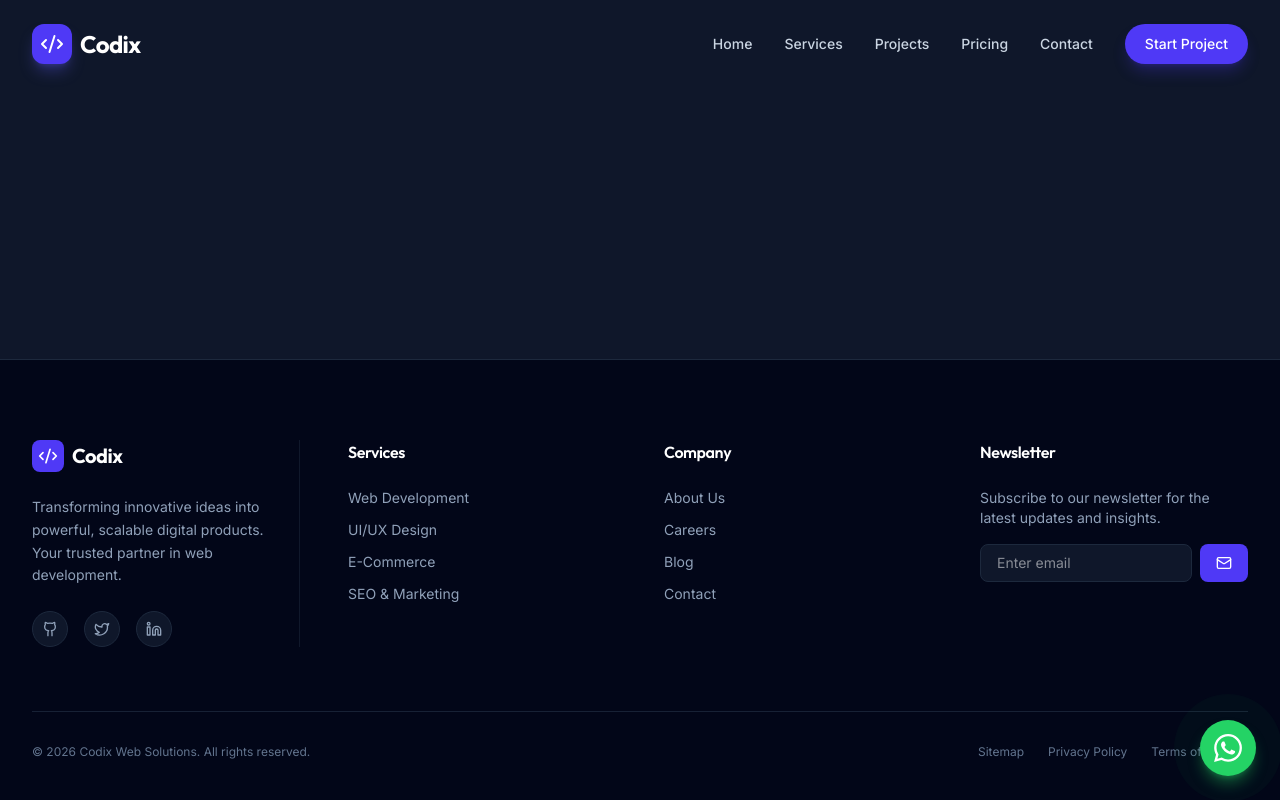
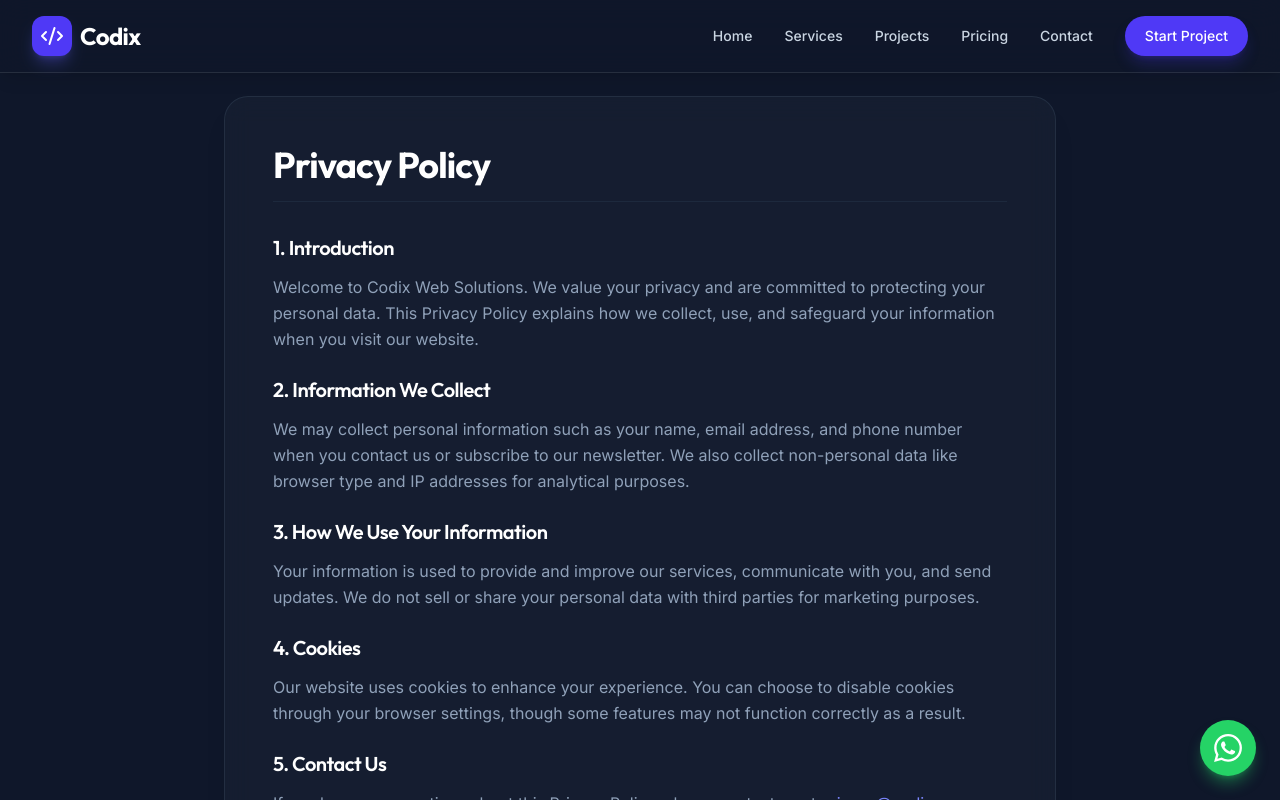
Before and after one commit to manuka8/Codix, a React (Vite) app: page /privacy in a window 1280 px wide. Shown: the top 800 px of the page. Built offline with nearby package versions, Linux system fonts and the light colour scheme.

Commit message:
implement Terms, Privacy, and Sitemap pages with updated navigation and footer links

```diff
--- a/src/App.jsx
+++ b/src/App.jsx
@@ -10,6 +10,8 @@ import AboutPage from './pages/AboutPage';
 import SitemapPage from './pages/SitemapPage';
 import CareersPage from './pages/CareersPage';
 import BlogsPage from './pages/BlogsPage';
+import PrivacyPage from './pages/PrivacyPage';
+import TermsPage from './pages/TermsPage';
 
 function App() {
   return (
@@ -24,6 +26,8 @@ function App() {
             <Route path="/sitemap" element={<SitemapPage />} />
             <Route path="/careers" element={<CareersPage />} />
             <Route path="/blogs" element={<BlogsPage />} />
+            <Route path="/privacy" element={<PrivacyPage />} />
+            <Route path="/terms" element={<TermsPage />} />
             <Route path="/pricing" element={
               <div className="pt-20 lg:pt-24">
                 <Pricing />
--- a/src/components/Footer.jsx
+++ b/src/components/Footer.jsx
@@ -85,8 +85,8 @@ const Footer = () => {
           <p>© {new Date().getFullYear()} Codix Web Solutions. All rights reserved.</p>
           <div className="flex gap-6">
             <Link to="/sitemap" className="hover:text-slate-300">Sitemap</Link>
-            <a href="#" className="hover:text-slate-300">Privacy Policy</a>
-            <a href="#" className="hover:text-slate-300">Terms of Service</a>
+            <Link to="/privacy" className="hover:text-slate-300">Privacy Policy</Link>
+            <Link to="/terms" className="hover:text-slate-300">Terms of Service</Link>
           </div>
         </div>
 
--- a/src/components/Navbar.jsx
+++ b/src/components/Navbar.jsx
@@ -24,7 +24,7 @@ const Navbar = () => {
     { name: 'Contact', href: '/#contact' },
   ];
 
-  const isOtherPage = location.pathname === '/pricing' || location.pathname === '/projects';
+  const isOtherPage = location.pathname !== '/';
 
   return (
     <nav className={`fixed top-0 w-full z-50 transition-all duration-300 ${isScrolled || isOtherPage ? 'bg-slate-900/80 backdrop-blur-lg border-b border-white/10 shadow-lg py-4' : 'bg-transparent py-6'}`}>
--- /dev/null
+++ b/src/pages/PrivacyPage.jsx
@@ -0,0 +1,53 @@
+import React, { useEffect } from 'react';
+import { motion } from 'framer-motion';
+
+const PrivacyPage = () => {
+  useEffect(() => {
+    window.scrollTo(0, 0);
+  }, []);
+
+  return (
+    <div className="min-h-screen bg-slate-900 pt-24 pb-20">
+      <div className="max-w-4xl mx-auto px-4 sm:px-6 lg:px-8">
+        <motion.div
+          initial={{ opacity: 0, y: 20 }}
+          animate={{ opacity: 1, y: 0 }}
+          className="glass-panel p-8 md:p-12 rounded-3xl"
+        >
+          <h1 className="text-3xl md:text-4xl font-bold text-white mb-8 border-b border-slate-800 pb-4">Privacy Policy</h1>
+
+          <div className="space-y-6 text-slate-400 leading-relaxed">
+            <section>
+              <h2 className="text-xl font-semibold text-white mb-3">1. Introduction</h2>
+              <p>Welcome to Codix Web Solutions. We value your privacy and are committed to protecting your personal data. This Privacy Policy explains how we collect, use, and safeguard your information when you visit our website.</p>
+            </section>
+
+            <section>
+              <h2 className="text-xl font-semibold text-white mb-3">2. Information We Collect</h2>
+              <p>We may collect personal information such as your name, email address, and phone number when you contact us or subscribe to our newsletter. We also collect non-personal data like browser type and IP addresses for analytical purposes.</p>
+            </section>
+
+            <section>
+              <h2 className="text-xl font-semibold text-white mb-3">3. How We Use Your Information</h2>
+              <p>Your information is used to provide and improve our services, communicate with you, and send updates. We do not sell or share your personal data with third parties for marketing purposes.</p>
+            </section>
+
+            <section>
+              <h2 className="text-xl font-semibold text-white mb-3">4. Cookies</h2>
+              <p>Our website uses cookies to enhance your experience. You can choose to disable cookies through your browser settings, though some features may not function correctly as a result.</p>
+            </section>
+
+            <section>
+              <h2 className="text-xl font-semibold text-white mb-3">5. Contact Us</h2>
+              <p>If you have any questions about this Privacy Policy, please contact us at <a href="mailto:privacy@codix.com" className="text-indigo-400 hover:text-indigo-300">privacy@codix.com</a>.</p>
+            </section>
+          </div>
+
+          <p className="mt-12 text-sm text-slate-500">Last updated: May 2024</p>
+        </motion.div>
+      </div>
+    </div>
+  );
+};
+
+export default PrivacyPage;
--- a/src/pages/SitemapPage.jsx
+++ b/src/pages/SitemapPage.jsx
@@ -31,8 +31,8 @@ const SitemapPage = () => {
     {
       category: 'Policies',
       links: [
-        { name: 'Privacy Policy', path: '#' },
-        { name: 'Terms of Service', path: '#' },
+        { name: 'Privacy Policy', path: '/privacy' },
+        { name: 'Terms of Service', path: '/terms' },
       ]
     }
   ];
--- /dev/null
+++ b/src/pages/TermsPage.jsx
@@ -0,0 +1,50 @@
+import React, { useEffect } from 'react';
+import { motion } from 'framer-motion';
+
+const TermsPage = () => {
+  useEffect(() => {
+    window.scrollTo(0, 0);
+  }, []);
+
+  return (
+    <div className="min-h-screen bg-slate-900 pt-24 pb-20">
+      <div className="max-w-4xl mx-auto px-4 sm:px-6 lg:px-8">
+        <motion.div
+          initial={{ opacity: 0, y: 20 }}
+          animate={{ opacity: 1, y: 0 }}
+          className="glass-panel p-8 md:p-12 rounded-3xl"
+        >
+          <h1 className="text-3xl md:text-4xl font-bold text-white mb-8 border-b border-slate-800 pb-4">Terms & Conditions</h1>
+
+          <div className="space-y-6 text-slate-400 leading-relaxed text-sm md:text-base">
+            <p>Welcome to Codix. By accessing this website, we assume you accept these terms and conditions. Do not continue to use Codix if you do not agree to all of the terms and conditions stated on this page.</p>
+
+            <section>
+              <h2 className="text-lg font-semibold text-white mb-2">1. Intellectual Property</h2>
+              <p>Unless otherwise stated, Codix and/or its licensors own the intellectual property rights for all material on Codix. All intellectual property rights are reserved.</p>
+            </section>
+
+            <section>
+              <h2 className="text-lg font-semibold text-white mb-2">2. User Responsibilities</h2>
+              <p>You must not republish material from Codix, sell, rent, or sub-license material from Codix, or reproduce, duplicate, or copy material from Codix without our express written consent.</p>
+            </section>
+
+            <section>
+              <h2 className="text-lg font-semibold text-white mb-2">3. Service Provision</h2>
+              <p>We reserve the right to modify or discontinue our services at any time without notice. We are not liable to you or any third party for any modification, suspension, or discontinuance of the service.</p>
+            </section>
+
+            <section>
+              <h2 className="text-lg font-semibold text-white mb-2">4. Limitation of Liability</h2>
+              <p>In no event shall Codix be liable for any damages (including, without limitation, damages for loss of data or profit, or due to business interruption) arising out of the use or inability to use the materials on Codix.</p>
+            </section>
+          </div>
+
+          <p className="mt-12 text-sm text-slate-500 italic">By using this site, you agree to these terms.</p>
+        </motion.div>
+      </div>
+    </div>
+  );
+};
+
+export default TermsPage;
```
